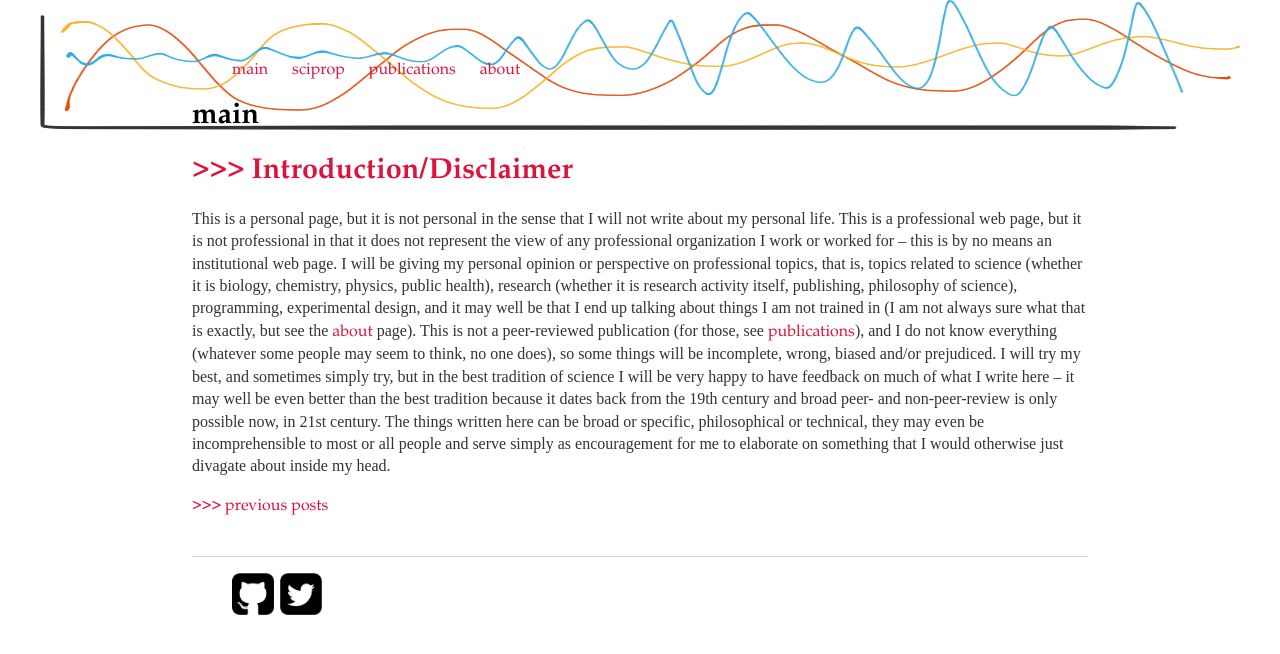
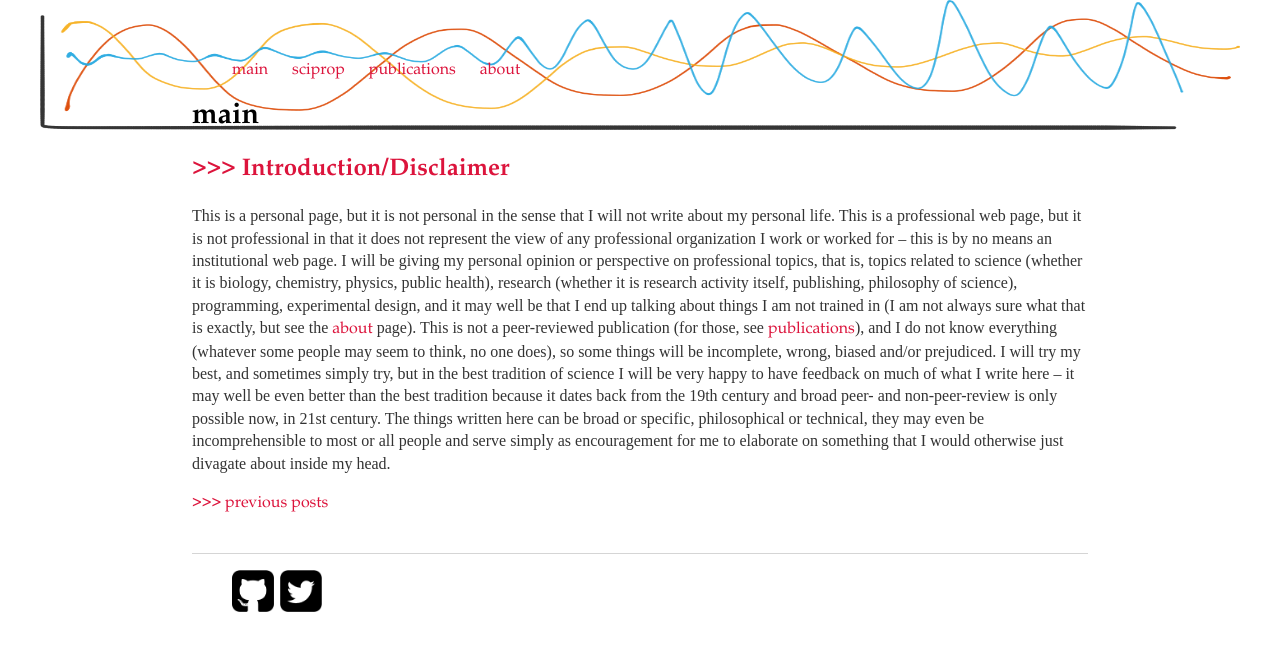
Before and after one commit to caesoma/caesoma.github.io, a Jekyll site: the page built from index.html, in a window 1280 px wide. Shown: the top 654 px of the page. Built offline with Jekyll 4.4.1, drawn with Linux system fonts in a browser that asks for light colours; the list of posts is cut into pages by our own code.

Commit message:
update layout

```diff
--- a/index.html
+++ b/index.html
@@ -6,11 +6,11 @@ title: main
 
 <!-- This loops through the paginated posts -->
 {% for post in paginator.posts %}
-    <h1><a style= "text-decoration:none;" href="{{ post.url }}"> >>> {{ post.title }}</a></h1>
         <p class="author">
-            <span class="date">{{ page.date | date: "%Y-%m-%d" }}</span>
+            <span class="date">{{ page.date }}</span> <!-- {{ page.date | date: "%Y-%m-%d" }} -->
         </p>
     <div class="content">
+        <h2><a style= "text-decoration:none;" href="{{ post.url }}"> >>> {{ post.title }}</a></h2>
         {{ post.content }}
     </div>
 {% endfor %}
```
